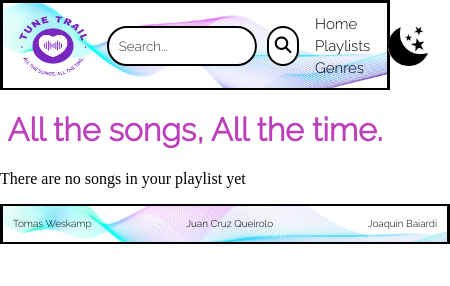
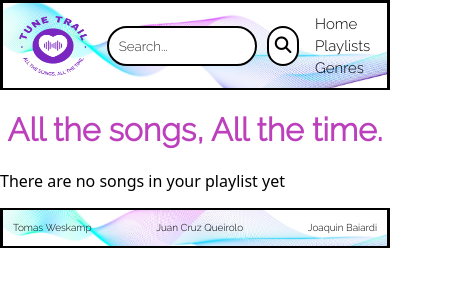
Before and after one commit to TomyWes/Pi-Grupo1-TT-Pelado, a plain HTML site: page playlist.html in a window 390 px wide. Shown: the whole page, 450 px wide, since content can reach past the window. Drawn offline with Linux system fonts and the light colour scheme; no server answers.

Commit message:
ol albums, overflow header

```diff
--- a/css/styles.css
+++ b/css/styles.css
@@ -546,6 +546,10 @@ body.dark-mode .playlist-content {
     white-space: nowrap;
 }
 
+#playlist-section p {
+    font-family: system-ui, -apple-system, BlinkMacSystemFont, 'Segoe UI', Roboto, Oxygen, Ubuntu, Cantarell, 'Open Sans', 'Helvetica Neue', sans-serif;
+}
+
 footer {
     display: flex;
     flex-direction: column;
@@ -598,6 +602,7 @@ footer.dark-mode {
     header {
         max-height: 90px;
         width: 100%;
+        overflow: auto;
     }
 
     .header-section-logo {
@@ -662,7 +667,7 @@ footer.dark-mode {
     }
 
     #mode-toggle {
-        width: 50px;
+        max-width: 50px;
         border: none;
     }
 
@@ -672,11 +677,13 @@ footer.dark-mode {
         overflow-x: scroll;
     }
 
+    .main-sections-h1 {
+        justify-content: center;
+    }
 
     footer {
         max-height: 40px;
-        width: 450px;
-        max-width: 450px;
+        width: 100%;
     }
 
     .ul-footer {
--- a/js/detail-artist.js
+++ b/js/detail-artist.js
@@ -33,7 +33,7 @@ fetch(url)
             albumsList += `<li class='detail-artist-album-li opensans'><a href="detail-album.html?id=${album.id}">${album.title}</a></li>`;
           }
 
-    artistAlbum.innerHTML += `<ul>${albumsList}</ul>`;
+    artistAlbum.innerHTML += `<ol>${albumsList}</ol>`;
     })
 })
 .catch(function(error){
```
Also changed, not shown: img/lightmodeicon.png (added).
